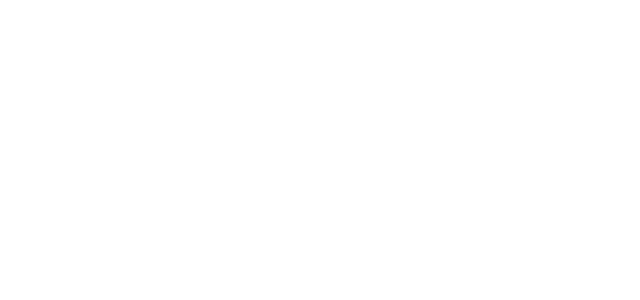
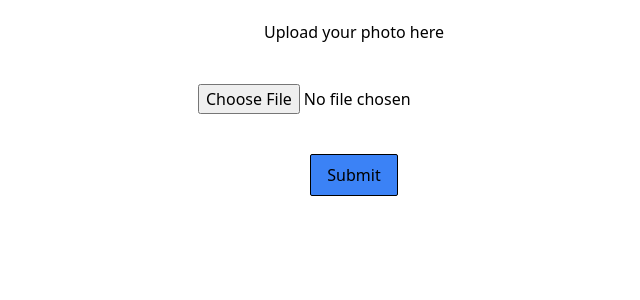
Before and after one commit to Jyotiraditya24/BLOG-FULLSTACK, a React (Vite) app in the folder client/: page /experiment in a window 1280 px wide. Before the commit this address had no page. Shown: the top 300 px of the page, without its empty margins (286-926 px from the left). Built offline with nearby package versions, Linux system fonts and the light colour scheme.

Commit message:
FileReader Implemented

```diff
--- a/client/src/App.jsx
+++ b/client/src/App.jsx
@@ -6,6 +6,7 @@
 import RegisterPage from "./pages/RegisterPage";
 import { UserContextProvider } from "./context/UserContext";
 import CreateBlog from "./pages/CreateBlog";
+import ImageUpload from "./components/ImageUpload";
 
 function App() {
   return (
@@ -16,8 +17,9 @@
             <Route index element={<Blogs />} />
             <Route path="/login" element={<LoginPage />} />
             <Route path="/register" element={<RegisterPage />} />
-            <Route path="/create" element={<CreateBlog/>}/>
+            <Route path="/create" element={<CreateBlog />} />
           </Route>
+          <Route path="/experiment" element={<ImageUpload />}></Route>
         </Routes>
       </UserContextProvider>
     </BrowserRouter>
--- /dev/null
+++ b/client/src/components/ImageUpload.jsx
@@ -0,0 +1,44 @@
+import { useState } from "react";
+
+const ImageUpload = () => {
+  const [file, setFile] = useState();
+  const [image, setImage] = useState();
+
+  const previewFiles = (file) => {
+    const reader = new FileReader(); //reads any type of file and converts it into a path url
+    reader.readAsDataURL(file);
+    reader.onloadend = () => {
+      setImage(reader.result);
+      console.log(image);
+    };
+  };
+
+  const handleSubmit = (e) => {};
+  return (
+    <div>
+      <form
+        onSubmit={(e) => handleSubmit(e)}
+        className="flex flex-col gap-y-10 max-w-[50%] items-center justify-center mx-auto mt-5"
+      >
+        <label htmlFor="fileInput">Upload your photo here</label>
+        <input
+          type="file"
+          id="fileInput"
+          onChange={(e) => {
+            const file1 = e.target.files[0]
+            setFile(file1)
+            previewFiles(file1)
+          }}
+          required
+          accept="image/png, image/jpg, image/jpeg"
+        />
+        <button className="border border-black px-4 py-2 rounded-sm bg-blue-500 text-center hover:cursor-pointer hover:bg-blue-600 hover:scale-95 transition">
+          Submit
+        </button>
+      </form>
+      <img src={image} alt="" />
+    </div>
+  );
+};
+
+export default ImageUpload;
```
